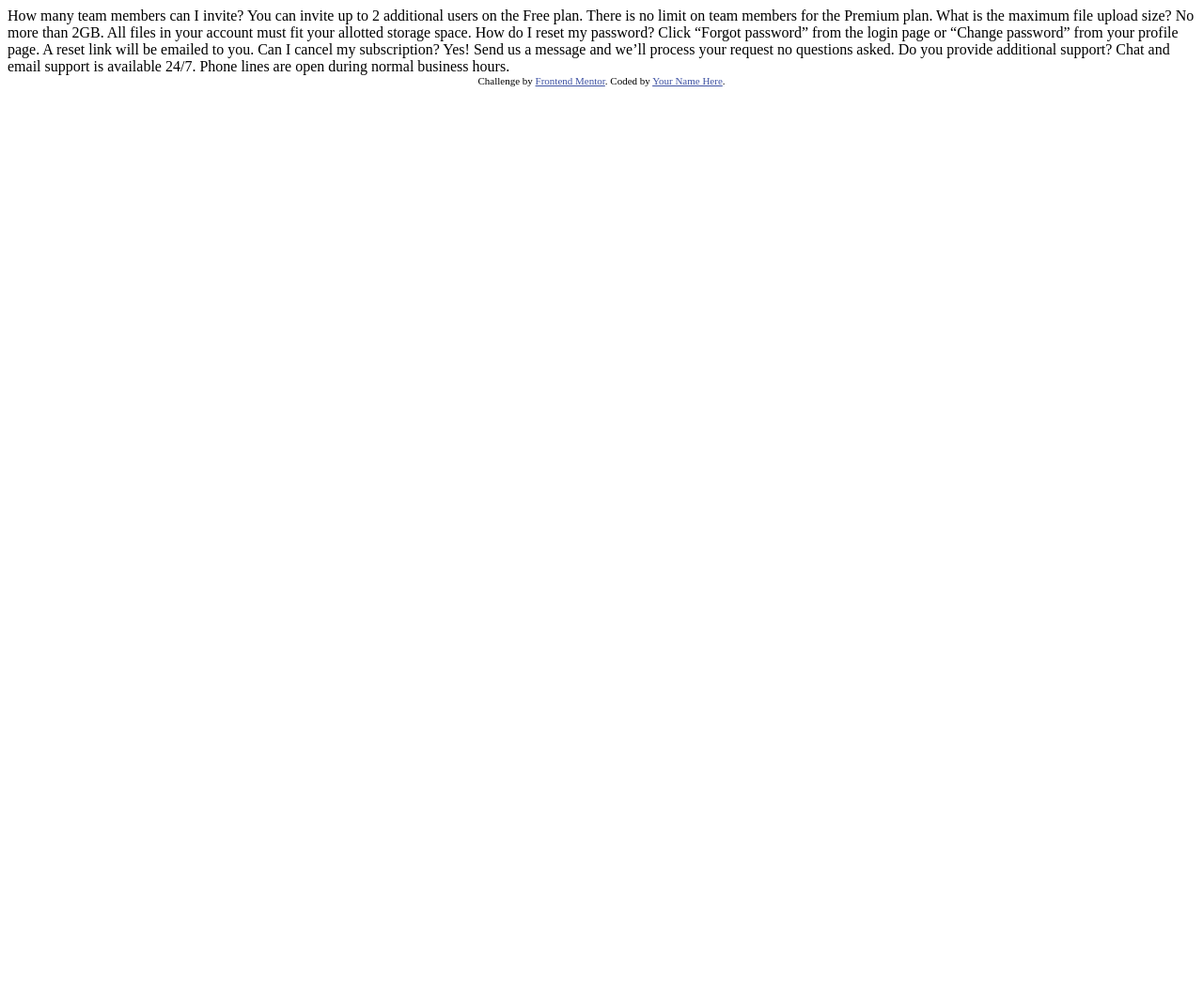
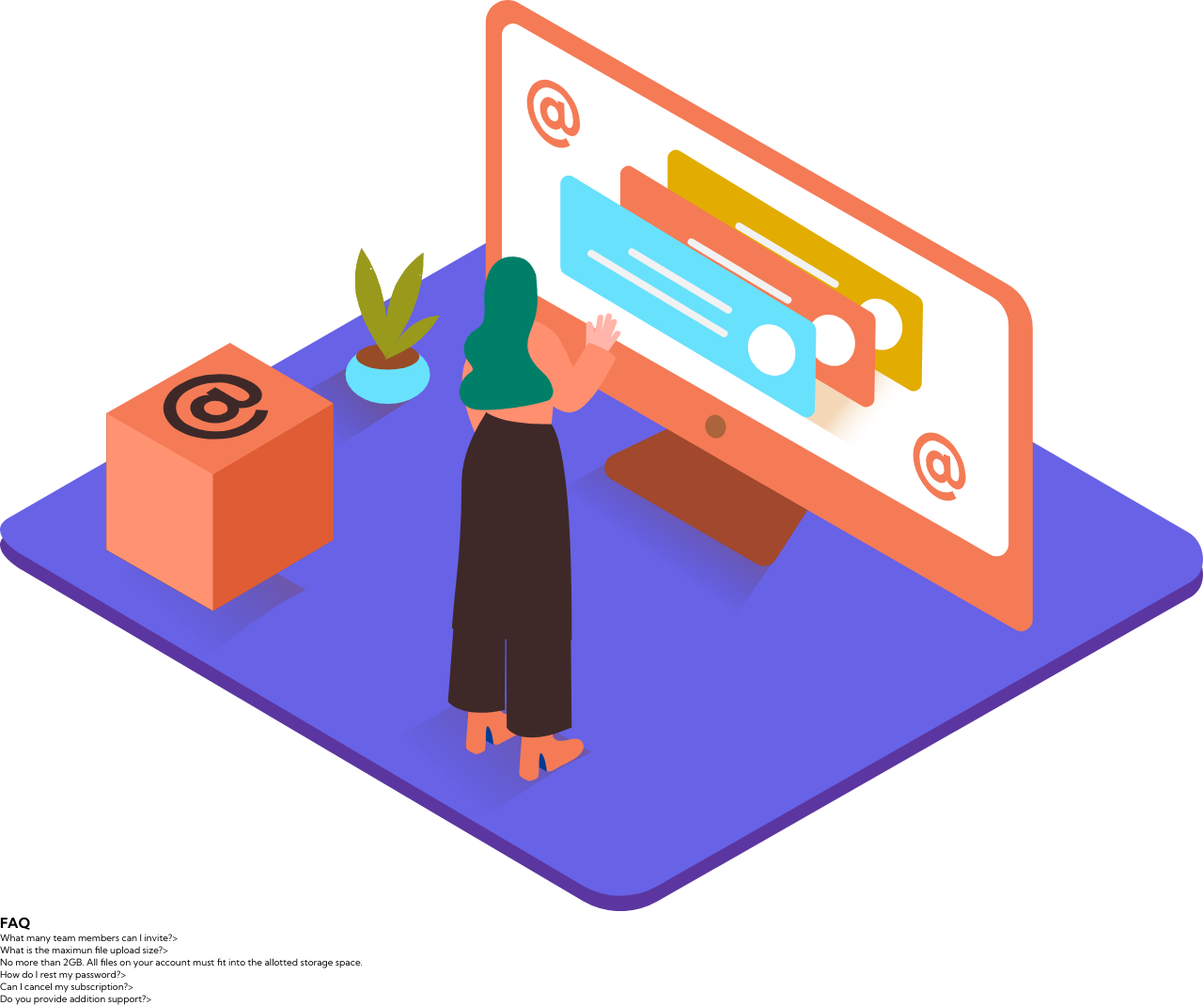
Before and after one commit to PerezLuisMariano/FAQ-Acoordion-Card, a plain HTML site: page index.html in a window 1280 px wide. Shown: the whole page at 94% size. Before the commit the page ends 800 px from the top, so only its background shows below. Drawn offline with Linux system fonts and the light colour scheme.

Commit message:
Structure HTML, ok

```diff
--- a/css/style.css
+++ b/css/style.css
@@ -0,0 +1,25 @@
+:root{
+    /*Colors text*/
+    --dark-blue: hsl(238, 29%, 16%);
+    --soft-red: hsl(14, 88%, 65%);
+
+    /*Colors background gradient*/
+    --soft-violet: hsl(273, 75%, 66%);
+    --soft-blue: hsl(240, 73%, 65%);
+
+    /*Colors text*/
+    --dark-grayish-blue: hsl(237, 12%, 33%);
+    --dark-grayis-blue: hsl(240, 6%, 50%);
+
+    /*Color*/
+    -light-grayish-blue: hsl(240, 5%, 91%);
+}
+*{
+    margin: 0;
+    padding: 0;
+    box-sizing: border-box;
+}
+html{
+    font-size: 62.5%;
+    font-family: 'Kumbh Sans', sans-serif;
+}
--- a/index.html
+++ b/index.html
@@ -2,39 +2,36 @@
 <html lang="en">
     <head>
         <meta charset="UTF-8">
-  <meta name="viewport" content="width=device-width, initial-scale=1.0"> <!-- displays site properly based on user's device -->
-
-  <link rel="icon" type="image/png" sizes="32x32" href="./images/favicon-32x32.png">
-
-  <title>Frontend Mentor | FAQ Accordion Card</title>
-
-  <!-- Feel free to remove these styles or customise in your own stylesheet 👍 -->
-  <style>
-    .attribution { font-size: 11px; text-align: center; }
-    .attribution a { color: hsl(228, 45%, 44%); }
-  </style>
+        <meta name="viewport" content="width=device-width, initial-scale=1.0">
+        <link rel="icon" type="image/png" sizes="32x32" href="./images/favicon.png">
+        <link rel="stylesheet" href="./css/style.css"  />
+        <link rel="preconnect" href="https://fonts.googleapis.com">
+        <link rel="preconnect" href="https://fonts.gstatic.com" crossorigin>
+        <link href="https://fonts.googleapis.com/css2?family=Kumbh+Sans:wght@400;700&display=swap" rel="stylesheet">
+        <title>FAQ Accordion Card</title>
     </head>
     <body>
-  How many team members can I invite?
-  You can invite up to 2 additional users on the Free plan. There is no limit on
-  team members for the Premium plan.
-
-  What is the maximum file upload size?
-  No more than 2GB. All files in your account must fit your allotted storage space.
-
-  How do I reset my password?
-  Click “Forgot password” from the login page or “Change password” from your profile page.
-  A reset link will be emailed to you.
-
-  Can I cancel my subscription?
-  Yes! Send us a message and we’ll process your request no questions asked.
-
-  Do you provide additional support?
-  Chat and email support is available 24/7. Phone lines are open during normal business hours.
-
-  <div class="attribution">
-    Challenge by <a href="https://www.frontendmentor.io?ref=challenge" target="_blank">Frontend Mentor</a>.
-    Coded by <a href="#">Your Name Here</a>.
+        <main>
+            <section class="card">
+                <div class="card-top">
+                    <img src="./images/illustration-woman-online-mobile.svg" alt="illustration">
                 </div>
+                <div class="card-main">
+                    <h2 class="card-main__title">FAQ</h2>
+                    <dl class="card-main__faq">
+                        <dt>What many team members can I invite?<span>></span></dt>
+                        <dd></dd>
+                        <dt>What is the maximun file upload size?<span>></span></dt>
+                        <dd>No more than 2GB. All files on your account must fit into the allotted storage space.</dd>
+                        <dt>How do I rest my password?<span>></span></dt>
+                        <dd></dd>
+                        <dt>Can I cancel my subscription?<span>></span></dt>
+                        <dd></dd>
+                        <dt>Do you provide addition support?<span>></span></dt>
+                        <dd></dd>
+                    </dl>
+                </div>
+            </section>
+        </main>
     </body>
 </html>
```
Also changed, not shown: design/mine/desktop-design.jpg (deleted), design/mine/desktop-preview.jpg (deleted), design/originals/active-states.jpg (renamed from design/mine/active-states.jpg), design/originals/mobile-design.jpg (renamed from design/mine/mobile-design.jpg). Lines whose indentation alone changed are shown as unchanged.
